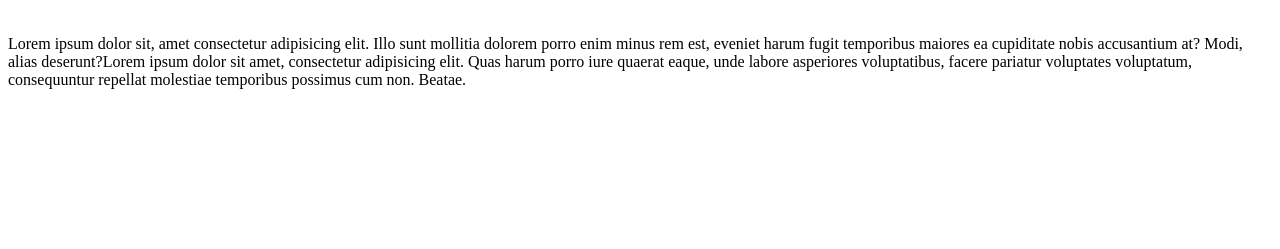
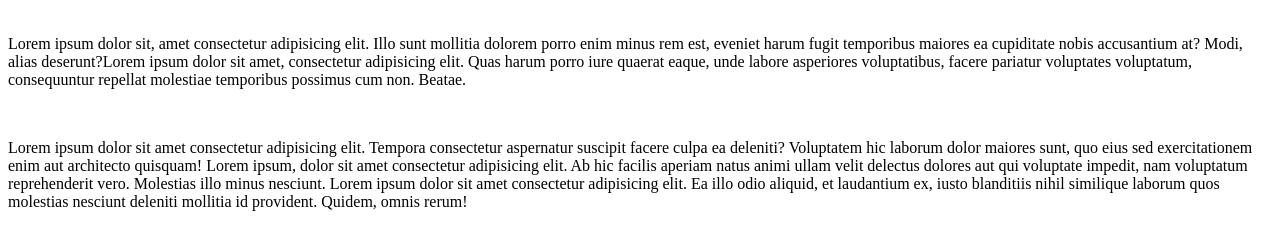
Before and after one commit to AlanVianaR190/Teste-Repositorio, a plain HTML site: page site_exemplo/index.html in a window 1280 px wide. Shown: the part 79-328 px from the top of the page. Drawn offline with Linux system fonts and the light colour scheme.

Commit message:
Atualizando pag

```diff
--- a/site_exemplo/index.html
+++ b/site_exemplo/index.html
@@ -9,5 +9,9 @@
     <h1>Hello, world!</h1>
     <br>
     <p>Lorem ipsum dolor sit, amet consectetur adipisicing elit. Illo sunt mollitia dolorem porro enim minus rem est, eveniet harum fugit temporibus maiores ea cupiditate nobis accusantium at? Modi, alias deserunt?Lorem ipsum dolor sit amet, consectetur adipisicing elit. Quas harum porro iure quaerat eaque, unde labore asperiores voluptatibus, facere pariatur voluptates voluptatum, consequuntur repellat molestiae temporibus possimus cum non. Beatae.</p>
+    <br>
+    <p>Lorem ipsum dolor sit amet consectetur adipisicing elit. Tempora consectetur aspernatur suscipit facere culpa ea deleniti? Voluptatem hic laborum dolor maiores sunt, quo eius sed exercitationem enim aut architecto quisquam! Lorem ipsum, dolor sit amet consectetur adipisicing elit. Ab hic facilis aperiam natus animi ullam velit delectus dolores aut qui voluptate impedit, nam voluptatum reprehenderit vero. Molestias illo minus nesciunt. Lorem ipsum dolor sit amet consectetur adipisicing elit. Ea illo odio aliquid, et laudantium ex, iusto blanditiis nihil similique laborum quos molestias nesciunt deleniti mollitia id provident. Quidem, omnis rerum!</p>
+
+    <!--Adicionando paragrafo com CTRL + ENTER no GitHub-->
 </body>
 </html>
```
